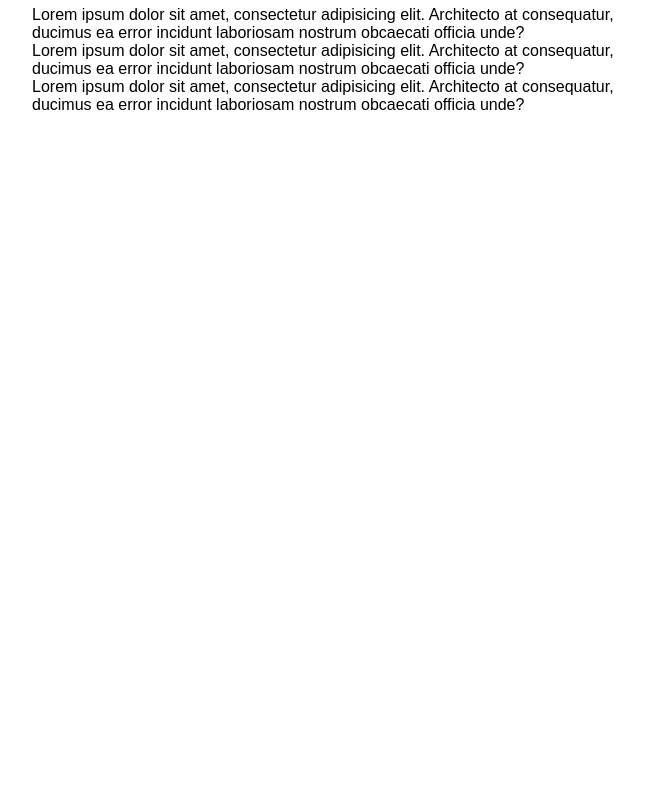
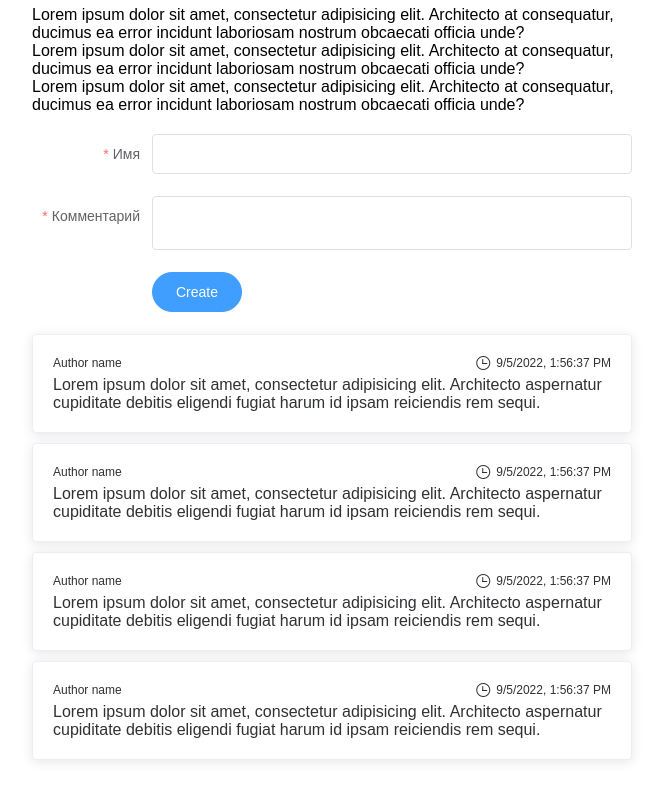
Before and after one commit to artbelyaev/nuxt-blog, a Nuxt app: page /post/1 in a window 1280 px wide. Shown: the part 598-1398 px from the top of the page, without its empty margins (308-971 px from the left). Before the commit the page ends 812 px from the top, so only its background shows below. Built offline with nearby package versions, Linux system fonts and the light colour scheme.

Commit message:
доделал морду клиентской части блога

```diff
--- /dev/null
+++ b/components/main/Comment.vue
@@ -0,0 +1,50 @@
+<template>
+    <el-card class="comment">
+        <div class="comment__header">
+            <span class="comment__author">Author name</span>
+            <div class="comment__time comment-time">
+                <i class="el-icon-time comment-time__icon"></i>
+                <span class="comment-time__value">{{ new Date().toLocaleString() }}</span>
+            </div>
+        </div>
+        <div class="comment__text">
+            Lorem ipsum dolor sit amet, consectetur adipisicing elit. Architecto aspernatur cupiditate debitis eligendi fugiat harum id ipsam reiciendis rem sequi.
+        </div>
+    </el-card>
+</template>
+
+<script>
+export default {
+    name: 'Comment',
+    props: ['comment'],
+};
+</script>
+
+<style lang="scss" scoped>
+    .comment {
+        &__header {
+            display: flex;
+            align-items: center;
+            justify-content: space-between;
+            margin-bottom: 5px;
+        }
+
+        &__author {
+            font-size: 12px;
+        }
+
+        &__text {
+            white-space: pre-line;
+        }
+    }
+
+    .comment-time {
+        display: flex;
+        align-items: center;
+
+        &__value {
+            margin-left: 5px;
+            font-size: 12px;
+        }
+    }
+</style>
--- /dev/null
+++ b/components/main/CommentForm.vue
@@ -0,0 +1,80 @@
+<template>
+    <el-form
+        :model="controls"
+        :rules="rules"
+        ref="form"
+        label-width="120px"
+    >
+        <el-form-item label="Имя" prop="name">
+            <el-input v-model.trim="controls.name" />
+        </el-form-item>
+        <el-form-item label="Комментарий" prop="text">
+            <el-input type="textarea" resize="none" :rows="2" v-model.trim="controls.text" />
+        </el-form-item>
+        <el-form-item>
+            <el-button
+                @click="onSubmit"
+                :loading="loading"
+                round
+                type="primary"
+            >
+                Create
+            </el-button>
+        </el-form-item>
+    </el-form>
+</template>
+
+<script>
+export default {
+    name: 'CommentForm',
+    data() {
+        return {
+            loading: false,
+            controls: {
+                name: '',
+                text: '',
+            },
+            rules: {
+                name: [
+                    {required: true, message: 'Пожалуйста введите имя', trigger: 'blur'},
+                ],
+                text: [
+                    {required: true, message: 'Пожалуйста введите ваш комментарий', trigger: 'blur'},
+                ],
+            }
+        };
+    },
+    methods: {
+        onSubmit() {
+            this.$refs.form.validate((valid) => {
+                if (valid) {
+                    this.loading = true;
+                    const formData = {
+                        name: this.controls.name,
+                        text: this.controls.text,
+                        postId: '',
+                    };
+
+                    try {
+                        setTimeout(() => {
+                            this.$message.success('Комментарий добавлен');
+                            this.$emit('created');
+                        }, 2000);
+                    } catch (e) {
+                        this.loading = false;
+                    }
+                } else {
+                    console.log('error submit!!');
+                    return false;
+                }
+            });
+
+
+        }
+    }
+};
+</script>
+
+<style lang="scss" scoped>
+
+</style>
--- /dev/null
+++ b/layouts/error.vue
@@ -0,0 +1,34 @@
+<template>
+    <div class="error-layout">
+        <div class="error-layout__content">
+            <h1 class="error-layout__title">404</h1>
+            <NuxtLink to="/" class="error-layout__link">Вернуться на главную</NuxtLink>
+        </div>
+    </div>
+</template>
+
+<script>
+export default {
+    name: 'error'
+};
+</script>
+
+<style lang="scss" scoped>
+    .error-layout {
+        display: flex;
+        align-items: center;
+        justify-content: center;
+        width: 100%;
+
+        &__content {
+            display: flex;
+            flex-direction: column;
+            align-items: center;
+        }
+
+        &__title {
+            margin-bottom: 15px;
+            color: hsl(0, 94%, 35%);
+        }
+    }
+</style>
--- a/pages/post/_id.vue
+++ b/pages/post/_id.vue
@@ -24,13 +24,36 @@
             <p>Lorem ipsum dolor sit amet, consectetur adipisicing elit. Architecto at consequatur, ducimus ea error incidunt laboriosam nostrum obcaecati officia unde?</p>
             <p>Lorem ipsum dolor sit amet, consectetur adipisicing elit. Architecto at consequatur, ducimus ea error incidunt laboriosam nostrum obcaecati officia unde?</p>
         </div>
+        <div class="post__footer">
+            <CommentForm @created="createComment" v-if="formVisibility" class="post__form" />
+            <div v-if="true" class="post__comments">
+                <Comment v-for="n in 4" :key="n" class="post__comment"/>
+            </div>
+            <div v-else class="post__empty">Комментариев нет</div>
+        </div>
     </article>
 </template>
 
 <script>
+import Comment from '@/components/main/Comment';
+import CommentForm from '@/components/main/CommentForm';
+
 export default {
     validate({params}) {
         return Boolean(params.id);
+    },
+    data() {
+        return {
+            formVisibility: true,
+        };
+    },
+    components: {
+        Comment, CommentForm,
+    },
+    methods: {
+        createComment() {
+            this.formVisibility = false;
+        }
     }
 };
 </script>
@@ -46,6 +69,14 @@ export default {
 
         &__content {
             margin-bottom: 20px;
+        }
+
+        &__empty {
+            text-align: center;
+        }
+
+        &__comment {
+            margin-bottom: 10px;
         }
     }
 
--- a/theme/index.scss
+++ b/theme/index.scss
@@ -14,3 +14,13 @@ body {
   font-family: 'Helvetica Neue, Helvetica, PingFang SC, Hiragino Sans GB, Microsoft YaHei, SimSun', sans-serif;
   font-weight: 400;
 }
+
+.page-enter-active,
+.page-leave-active {
+    transition: opacity 0.3s linear;
+}
+
+.page-enter,
+.page-leave-active {
+    opacity: 0;
+}
```
